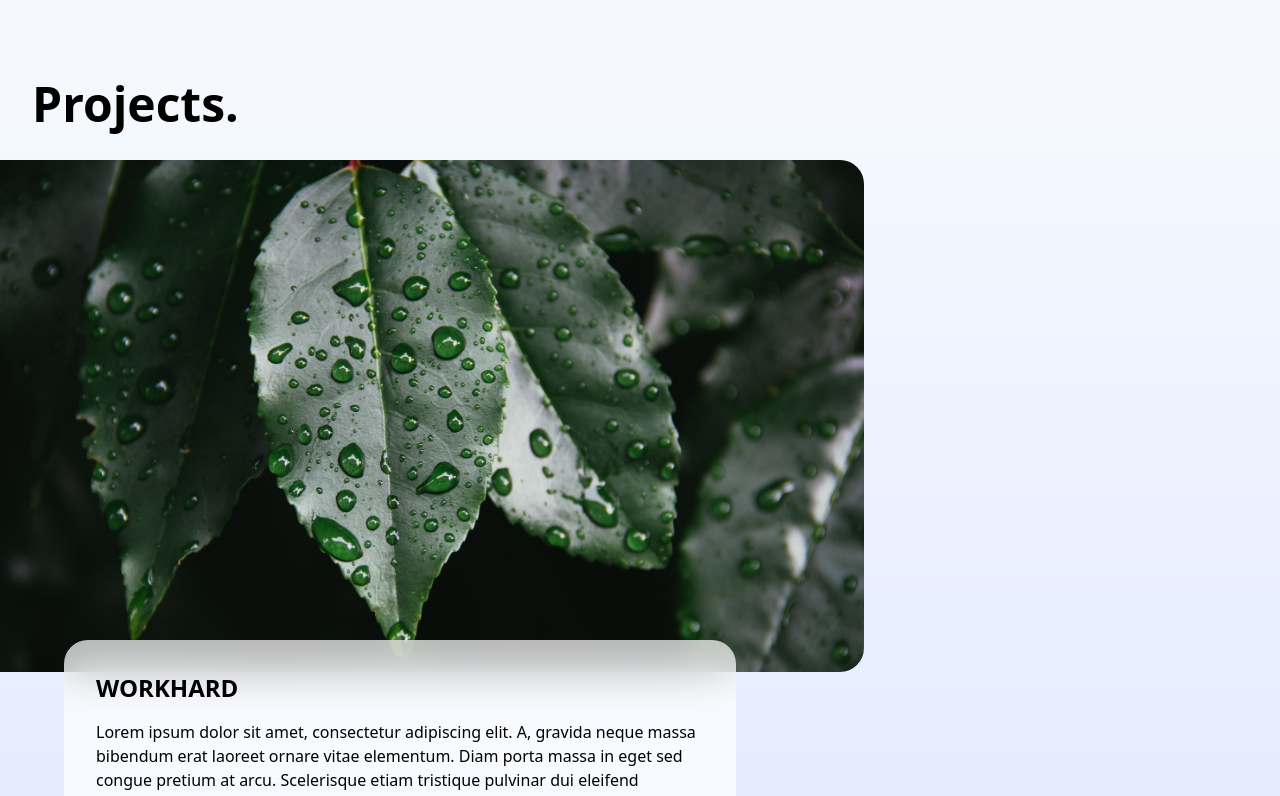
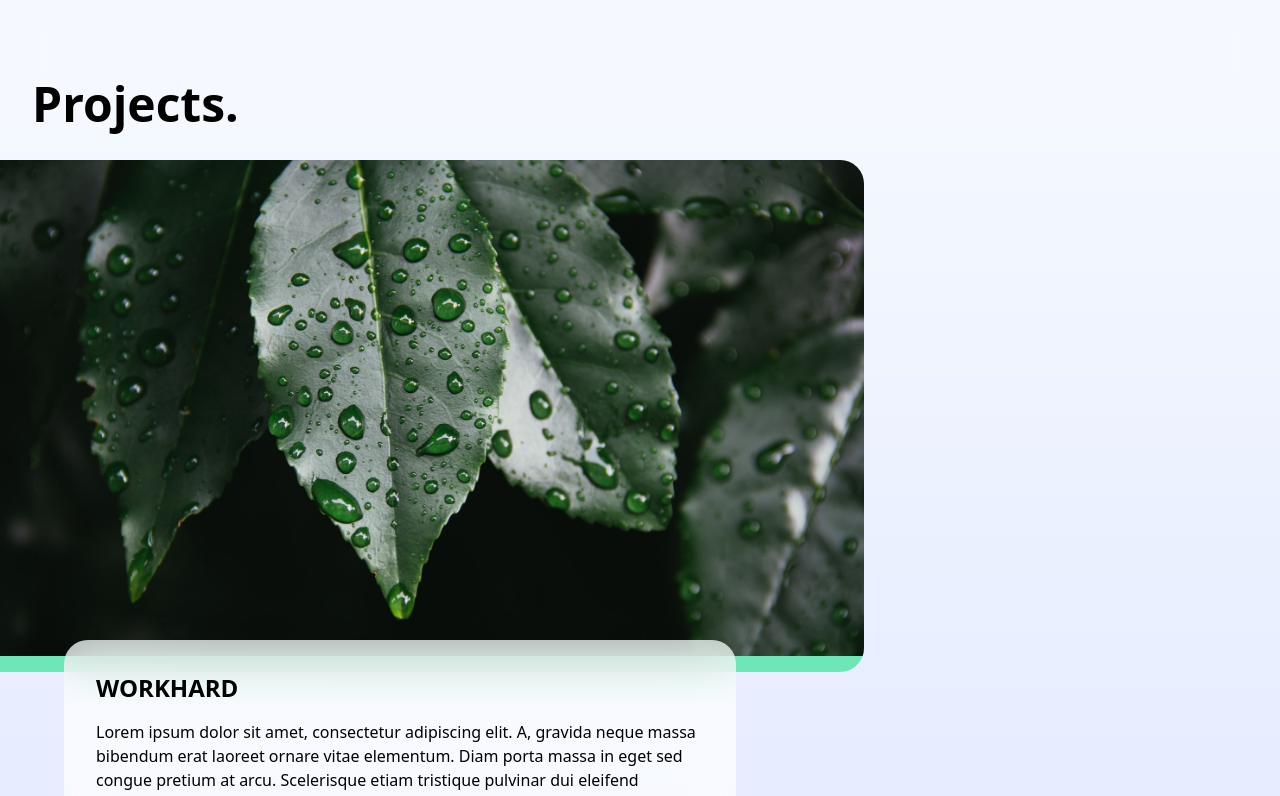
Before and after one commit to Hugocsundberg/Portfolio_React-Tailwind, a React (Create React App) app: page / in a window 1280 px wide. Shown: the part 720-1516 px from the top of the page. Built offline with nearby package versions, Linux system fonts and the light colour scheme; the HTML template or start-up script is replaced by a standard one.

Commit message:
Add parallax effect

```diff
--- a/src/App.js
+++ b/src/App.js
@@ -11,8 +11,8 @@ function App() {
       <MoveShape />
       <Hero />
       <FirstProject/>
-      <Project name="SaladBowl" image={leafs} body="Lorem ipsum dolor sit amet, consectetur adipiscing elit. A, gravida neque massa bibendum erat laoreet ornare vitae elementum. Diam porta massa in eget sed congue pretium at arcu. Scelerisque etiam tristique pulvinar dui eleifend praesent mi mi. Eu mauris quam vel condimentum egestas habitant malesuada vitae diam."/>
-      <Project left={true} name="SaladBowl" image={leafs} body="Lorem ipsum dolor sit amet, consectetur adipiscing elit. A, gravida neque massa bibendum erat laoreet ornare vitae elementum. Diam porta massa in eget sed congue pretium at arcu. Scelerisque etiam tristique pulvinar dui eleifend praesent mi mi. Eu mauris quam vel condimentum egestas habitant malesuada vitae diam."/>
+      <Project id="2" name="SaladBowl" image={leafs} body="Lorem ipsum dolor sit amet, consectetur adipiscing elit. A, gravida neque massa bibendum erat laoreet ornare vitae elementum. Diam porta massa in eget sed congue pretium at arcu. Scelerisque etiam tristique pulvinar dui eleifend praesent mi mi. Eu mauris quam vel condimentum egestas habitant malesuada vitae diam."/>
+      <Project id="3" left={true} name="SaladBowl" image={leafs} body="Lorem ipsum dolor sit amet, consectetur adipiscing elit. A, gravida neque massa bibendum erat laoreet ornare vitae elementum. Diam porta massa in eget sed congue pretium at arcu. Scelerisque etiam tristique pulvinar dui eleifend praesent mi mi. Eu mauris quam vel condimentum egestas habitant malesuada vitae diam."/>
       <AboutMe body="Lorem ipsum dolor sit amet, consectetur adipiscing elit. A, gravida neque massa bibendum erat laoreet ornare vitae elementum. Diam porta massa in eget sed congue pretium at arcu. Scelerisque etiam tristique pulvinar dui eleifend praesent mi mi. Eu mauris quam vel condimentum egestas habitant malesuada vitae diam." />
     </div>
   );
--- a/src/Components/FirstProject.jsx
+++ b/src/Components/FirstProject.jsx
@@ -6,7 +6,7 @@ const FirstProject = () => {
     return (
         <div className="bg-gradient-to-b gradient-top">
             <h2 className=" mb-8 ml-8 text-5xl font-bold">Projects.</h2>
-            <Project link="" github="" image={leafs}name="WORKHARD" left={true} body="Lorem ipsum dolor sit amet, consectetur adipiscing elit. A, gravida neque massa bibendum erat laoreet ornare vitae elementum. Diam porta massa in eget sed congue pretium at arcu. Scelerisque etiam tristique pulvinar dui eleifend praesent mi mi. Eu mauris quam vel condimentum egestas habitant malesuada vitae diam." />
+            <Project id="1" link="" github="" image={leafs}name="WORKHARD" left={true} body="Lorem ipsum dolor sit amet, consectetur adipiscing elit. A, gravida neque massa bibendum erat laoreet ornare vitae elementum. Diam porta massa in eget sed congue pretium at arcu. Scelerisque etiam tristique pulvinar dui eleifend praesent mi mi. Eu mauris quam vel condimentum egestas habitant malesuada vitae diam." />
         </div>
     );
 }
--- a/src/Components/Project.jsx
+++ b/src/Components/Project.jsx
@@ -1,12 +1,60 @@
-import React from 'react';
+import React, { useEffect, useState } from 'react';
 import { FaGithub } from 'react-icons/fa';
 import { MdWeb } from "react-icons/md";
 
 const Project = (props) => {
+    const [plxOffset, setplxOffset] = useState(0);
+    const [imageHeight, setImageHeight] = useState(0);
+    const [containerHeight, setContainerHeight] = useState(0);
+    const [shouldScroll, setShouldScroll] = useState(false);
+    const imageEl = document.querySelector(`.image${props.id}`);
+
+    const scrollHandler = () => {
+        setplxOffset(((window.pageYOffset + window.innerHeight) - imageEl.offsetTop) / 5)
+        if(shouldScroll) {
+            requestAnimationFrame(scrollHandler)
+        }
+    }
+    useEffect(() => {
+        if(shouldScroll) {
+            requestAnimationFrame(scrollHandler)
+        }
+    }, [shouldScroll]);
+
+    useEffect(() => {
+
+        const imageEl = document.querySelector(`.image${props.id}`);
+        const imageChild = document.querySelector('.image-child')
+        setImageHeight(imageChild.clientHeight)
+        setContainerHeight(imageEl.clientHeight)
+        let options = {
+            rootMargin: '0px',
+            threshold: [0, 0]
+          }
+        setTimeout(() => {
+            if(containerHeight || imageHeight === 0) {
+                setImageHeight(imageChild.clientHeight)
+                setContainerHeight(imageEl.clientHeight)
+            }
+        }, 10);
+        const intersectionHandler = (entry) => {
+            if(entry[0].intersectionRatio > 0) {
+                console.log(entry[0])
+                setShouldScroll(true)
+            } else {
+                setShouldScroll(false)
+            }
+        }
+          let observer = new IntersectionObserver(intersectionHandler, options);
+          observer.observe(imageEl)
+    }, []);
+
     return (
         <div className={`${props.left ? "pr-8 sm:pr-12 md:pr-16 lg:pr-56 xl:pr-100" : "pl-8 sm:pl-12 md:pl-16 md:pl-32"} mb-24 `}>
             {/* <img className={`${props.left ? "right-side-border" : "left-side-border"} object-cover h-80 sm:h-96 md:h-104 xl:h-128 w-full `} src={props.image} alt=""/> */}
-            <div className={`${props.left ? "right-side-border" : "left-side-border"} bg-cover h-80 sm:h-96 md:h-104 xl:h-116 2xl:h-124 w-full `} style={{ backgroundImage: `url(${props.image})` }} ></div>
+            <div className={`${props.left ? "right-side-border" : "left-side-border"} image${props.id} overflow-hidden bg-green-300 h-80 sm:h-96 md:h-104 xl:h-116 2xl:h-124 w-full `} >
+                <img className="w-full relative image-child" style={{transform: `translate(0, ${plxOffset}px)`, top: `-${imageHeight - containerHeight}px`}} src={props.image} alt=""/>
+            </div>
             <div className={`${props.left ? "right-side-border mr-8 sm:mr-12 md:ml-16 md:rounded-3xl md:max-w-2xl" : "left-side-border ml-8 sm:ml-12 md:mr-16 md:ml-auto md:rounded-3xl md:max-w-2xl "} " bg-white bg-opacity-70 bd-blur p-8 -mt-8 "`} >
                 <h3 className="text-2xl mb-4 font-bold">{props.name}</h3>
                 <p className="pb-8">{props.body}</p>
--- a/src/index.css
+++ b/src/index.css
@@ -16,9 +16,6 @@
     .left-side-border {
         border-radius: 1.5rem 0 0 1.5rem;
     }
-    *{
-        transition: .3s;
-    }
     .base-font-size {
         font-size: 16px;
     }
```
